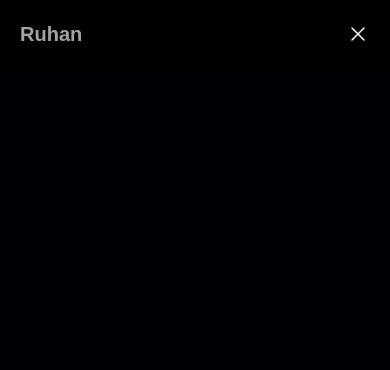
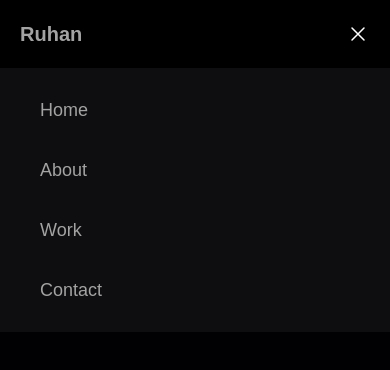
Before and after one commit to Ruhan-quick/r_pfolio_tjv, a React (Vite) app: page / in a window 390 px wide. Shown: the top 370 px of the page. Built offline with nearby package versions, Linux system fonts and the light colour scheme; a web font is replaced by a local one.

Commit message:
Nav for mobile is also done

```diff
--- a/src/sections/Navbar.jsx
+++ b/src/sections/Navbar.jsx
@@ -31,6 +31,11 @@ const Navbar = () => {
                     </nav>
                 </div>
             </div>
+            <div className={`nav-sidebar ${isOpen ? 'max-h-screen' : 'max-h-0'}`}>
+                <nav className="p-5">
+                    <NavItems />
+                </nav>
+            </div>
         </header>
     )
 }
```
